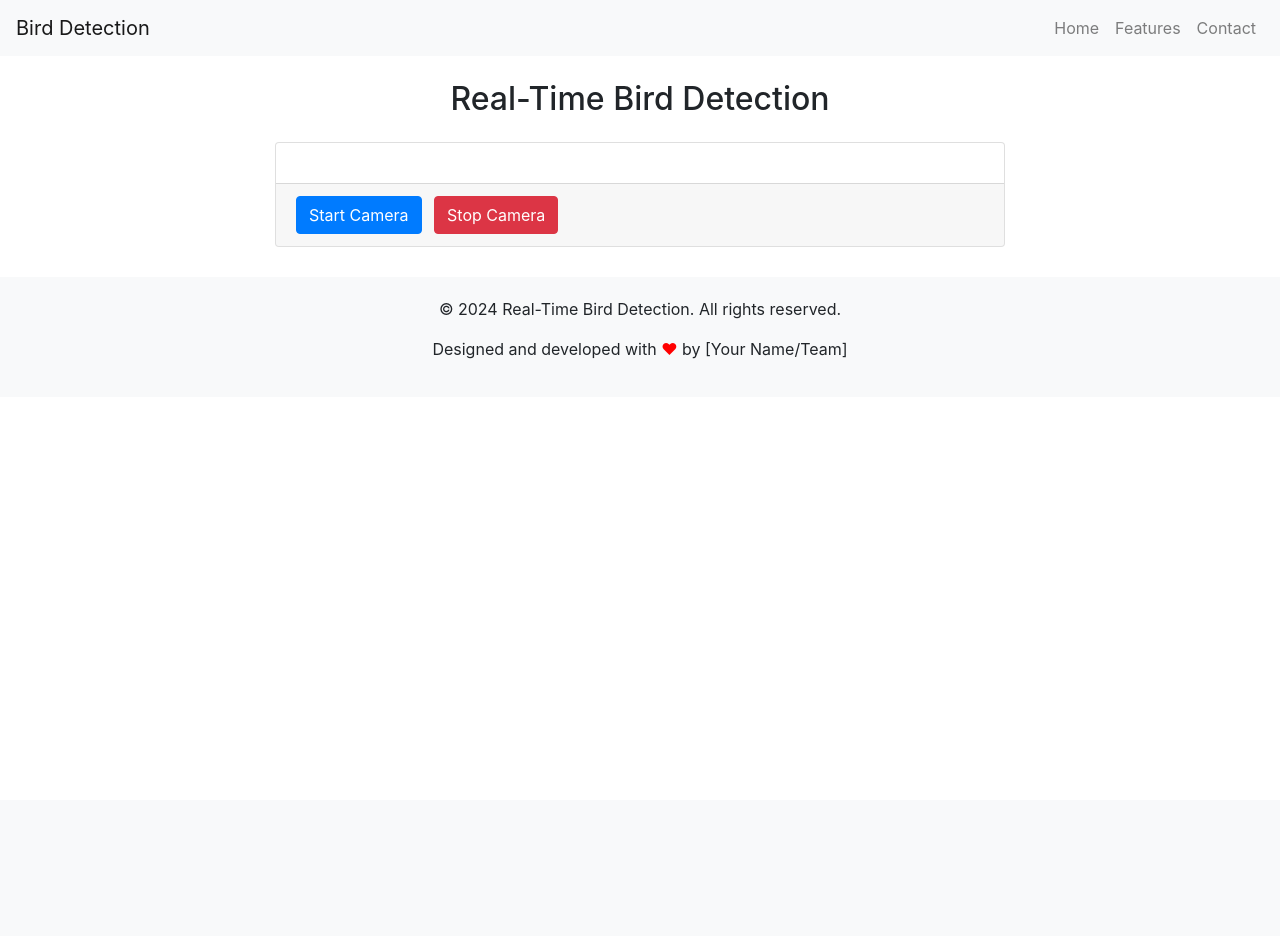
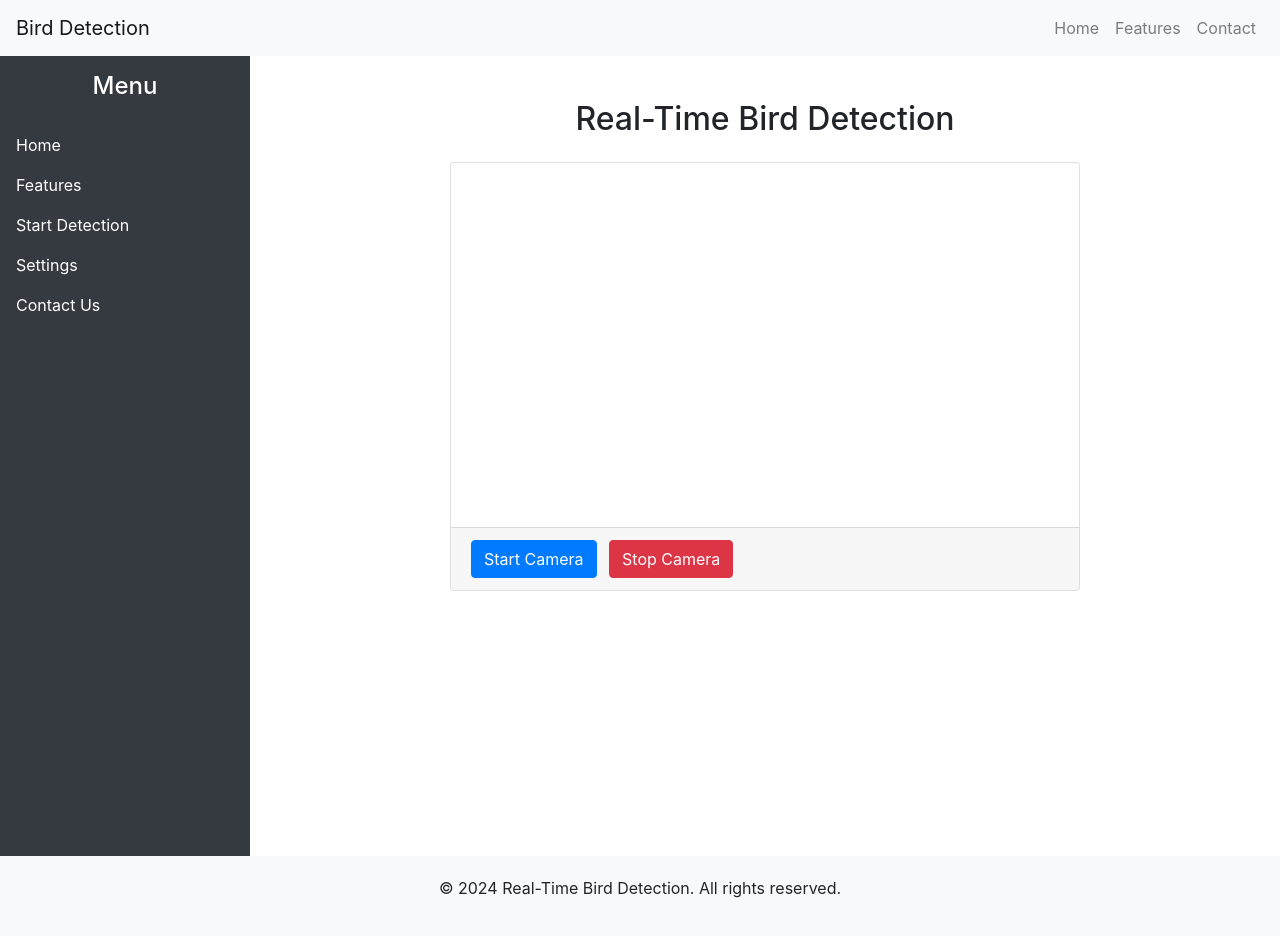
Before and after one commit to IGATAJOHN/flask_object_detection, a Flask app: page / in a window 1280 px wide. Before the commit the page ends 359 px from the top, so only its background shows below. Run offline with Flask 3, Linux system fonts and the light colour scheme; some libraries are stand-ins or nearby versions.

Commit message:
Update index.html

```diff
--- a/templates/index.html
+++ b/templates/index.html
@@ -6,17 +6,36 @@
     <title>Real-Time Bird Detection</title>
     <link rel="stylesheet" href="https://stackpath.bootstrapcdn.com/bootstrap/4.5.2/css/bootstrap.min.css">
     <style>
-        #video {
-            display: none; /* Hide the video element */
+        body {
+            display: flex;
+            min-height: 100vh;
+            flex-direction: column;
         }
-        #processed_frame {
-            display: none; /* Hide initially */
+        #wrapper {
+            display: flex;
+            flex: 1;
+        }
+        #sidebar {
+            width: 250px;
+            background-color: #343a40;
+            color: white;
+            flex-shrink: 0;
+            height: 100vh;
+        }
+        #sidebar .nav-link {
+            color: white;
+        }
+        #sidebar .nav-link:hover {
+            background-color: #495057;
+        }
+        #main-content {
+            flex-grow: 1;
+            padding: 20px;
         }
         footer {
             background-color: #f8f9fa;
             padding: 20px 0;
             text-align: center;
-            margin-top: 30px;
         }
     </style>
 </head>
@@ -42,7 +61,32 @@
         </div>
     </nav>
 
+    <!-- Wrapper for Sidebar and Main Content -->
+    <div id="wrapper">
+        <!-- Sidebar -->
+        <div id="sidebar">
+            <h4 class="text-center py-3">Menu</h4>
+            <ul class="nav flex-column">
+                <li class="nav-item">
+                    <a class="nav-link" href="#home">Home</a>
+                </li>
+                <li class="nav-item">
+                    <a class="nav-link" href="#features">Features</a>
+                </li>
+                <li class="nav-item">
+                    <a class="nav-link" href="#detection">Start Detection</a>
+                </li>
+                <li class="nav-item">
+                    <a class="nav-link" href="#settings">Settings</a>
+                </li>
+                <li class="nav-item">
+                    <a class="nav-link" href="#contact">Contact Us</a>
+                </li>
+            </ul>
+        </div>
+
         <!-- Main Content -->
+        <div id="main-content">
             <div class="container mt-4">
                 <h2 class="text-center mb-4">Real-Time Bird Detection</h2>
                 <div class="row justify-content-center">
@@ -61,12 +105,14 @@
                     </div>
                 </div>
             </div>
+        </div>
+    </div>
 
     <!-- Footer -->
     <footer>
         <div class="container">
             <p>&copy; 2024 Real-Time Bird Detection. All rights reserved.</p>
-            <p>Designed and developed with <span style="color: red;">&hearts;</span> by [Your Name/Team]</p>
+
         </div>
     </footer>
 
```
Lines whose indentation alone changed are shown as unchanged.
